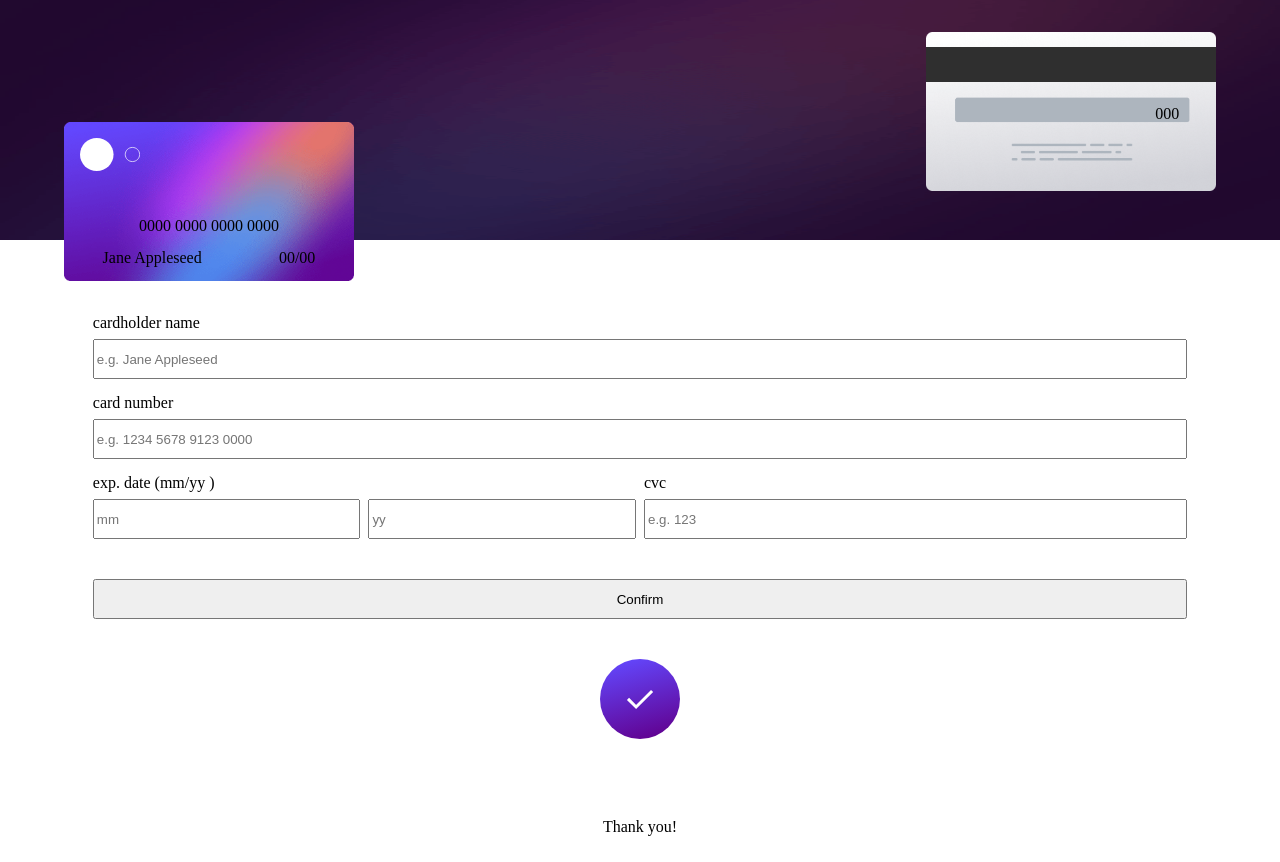
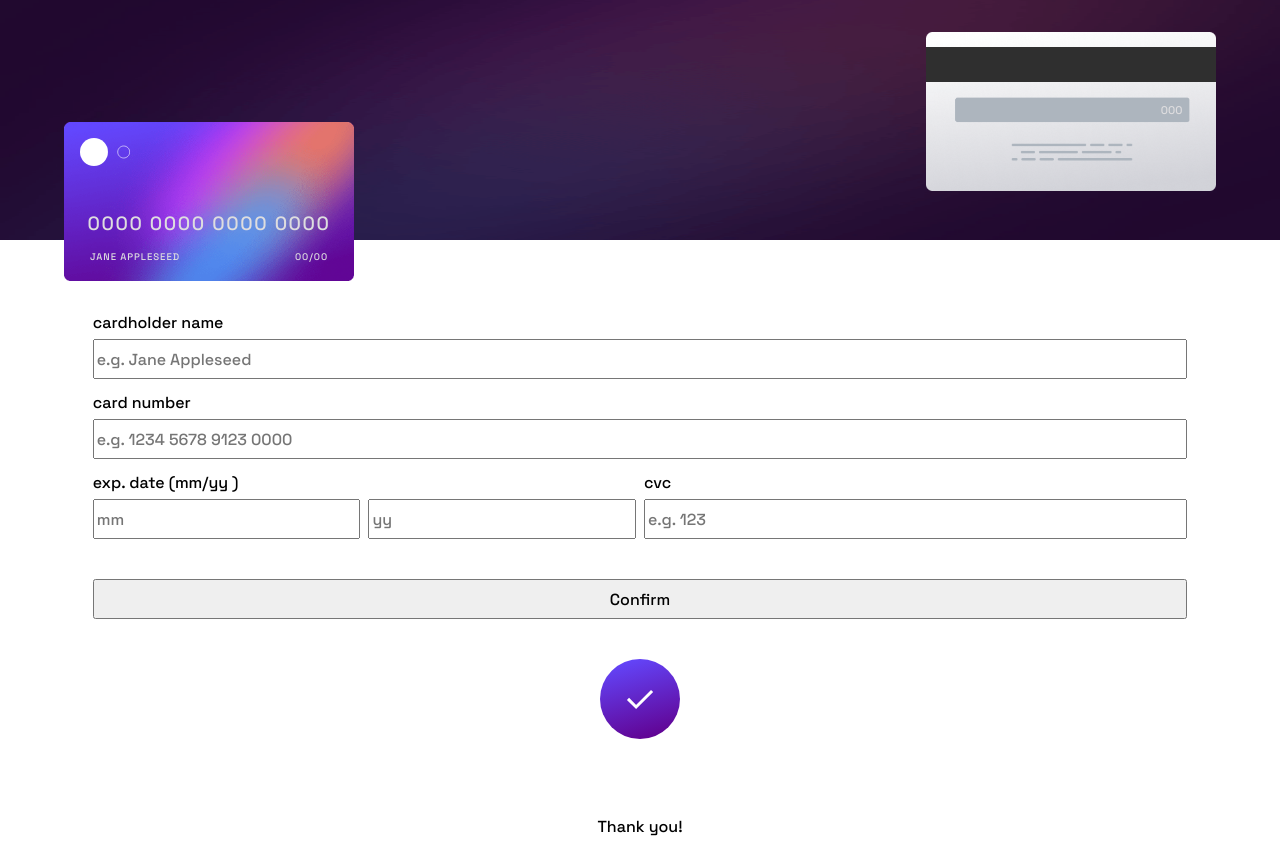
Before and after one commit to NikolaiKoz/FrontendMentor-interactive-card-details-form-main.github.io, a plain HTML site: page index.html in a window 1280 px wide. Shown: the top 862 px of the page. Drawn offline with Linux system fonts and the light colour scheme.

Commit message:
:construction: Work in progress - adding styles.

```diff
--- a/index.html
+++ b/index.html
@@ -7,9 +7,11 @@
   <meta name              = "copyright" content="Copyright Jose Luis Vallejos">
   <meta charset="UTF-8">
   <meta name="viewport" content="width=device-width, initial-scale=1.0"> <!-- displays site properly based on user's device -->
-
+  <link rel="preconnect" href="https://fonts.googleapis.com">
+  <link rel="preconnect" href="https://fonts.gstatic.com" crossorigin>
+  <link href="https://fonts.googleapis.com/css2?family=Space+Grotesk:wght@500&display=swap" rel="stylesheet">
+  <link rel="icon" type="image/png" sizes="32x32" href="./images/favicon-32x32.png">
   <link rel="stylesheet" href="./styles/style.css">
-  <link rel="icon" type="image/png" sizes="32x32" href="./images/favicon-32x32.png">
 
   <title>Frontend Mentor | Interactive card details form</title>
 
--- a/styles/style.css
+++ b/styles/style.css
@@ -1,7 +1,3 @@
-/* http://meyerweb.com/eric/tools/css/reset/
-   v2.0 | 20110126
-   License: none (public domain)
-*/
 
 *{
 	box-sizing: border-box;
@@ -27,33 +23,34 @@ time, mark, audio, video {
 	font: inherit;
 	vertical-align: baseline;
 }
-/* HTML5 display-role reset for older browsers */
-article, aside, details, figcaption, figure,
-footer, header, hgroup, menu, nav, section {
-	display: block;
-}
-body {
+
+body{
+
 	line-height: 1;
-}
-ol, ul {
-	list-style: none;
-}
-blockquote, q {
-	quotes: none;
-}
-blockquote:before, blockquote:after,
-q:before, q:after {
-	content: '';
-	content: none;
-}
-table {
-	border-collapse: collapse;
-	border-spacing: 0;
+
 }
 
+section, input, footer, button{
+
+	font-size: 1rem;
+	font-weight: 500;
+	font-family: 'Space Grotesk', sans-serif;
+
+}
+
+:root{
+	--white: hsl(0, 0%, 100%);
+	--light-grayish-violet: hsl(270, 3%, 87%);
+	--dark-grayish-violet: hsl(279, 6%, 55%);
+	--very-dark-violet: hsl(278, 68%, 11%);
+}
+
+
 .main__cardAndBackground{
+
 	position: relative;
 	margin-bottom: 3.5em;
+
 }
 
 /* BACKGOUND IMAGE */
@@ -84,8 +81,10 @@ table {
 
 .main__cardAndBackground__backCard__container__cardCodeConfirm{
 	position: absolute;
-	top: 4.6em;
-	right: 2.3em;
+	top: 6.5em;
+	right: 3em;
+	font-size: 0.7rem;
+	color: var(--light-grayish-violet);
 
 }
 
@@ -108,24 +107,33 @@ table {
 
 .main__cardAndBackground__frontCard__containerLogo__logo{
 
-	width: 60px;
+	width: 50px;
 }
 
 .main__cardAndBackground__frontCard__data{
 	position: absolute;
-	top: 6em;
+	top: 5.8em;
 	width: 100%;
 	text-align: center;
 
 }
 
 .main__cardAndBackground__frontCard__data__cardNumber{
+	letter-spacing: 0.1rem;
 	margin-bottom: 1em;
+	font-size: 1.2rem;
+	color: var(--light-grayish-violet);
+
 }
 
 .example{
 	display: flex;
-	justify-content: space-around;
+	justify-content: space-between;
+	margin: 0 2.7em;
+	font-size: .6rem;
+	letter-spacing: 0.1em;
+	text-transform: uppercase;
+	color: var(--light-grayish-violet);
 }
 
 .main__cardAndBackground__frontCard__data__name,
```
